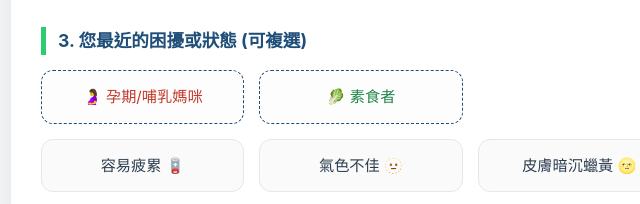
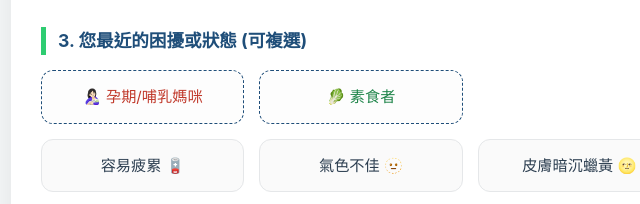
Before and after one commit to rodybambi-leona/health-check, a plain HTML site: page index.html in a window 1280 px wide. Shown: the part 447-651 px from the top of the page, 279-919 px from the left. Drawn offline with Linux system fonts and the light colour scheme.

Commit message:
更新 index.html

```diff
--- a/index.html
+++ b/index.html
@@ -273,7 +273,7 @@
                 <div class="option-grid" style="margin-bottom:15px;">
                      <label class="option-btn special-option">
                         <input type="checkbox" value="pregnancy">
-                        <span style="color:#C0392B;">🤰 孕期/哺乳媽咪</span>
+                        <span style="color:#C0392B;">🤱🏻 孕期/哺乳媽咪</span>
                     </label>
                     <label class="option-btn special-option">
                         <input type="checkbox" value="vegetarian">
```
